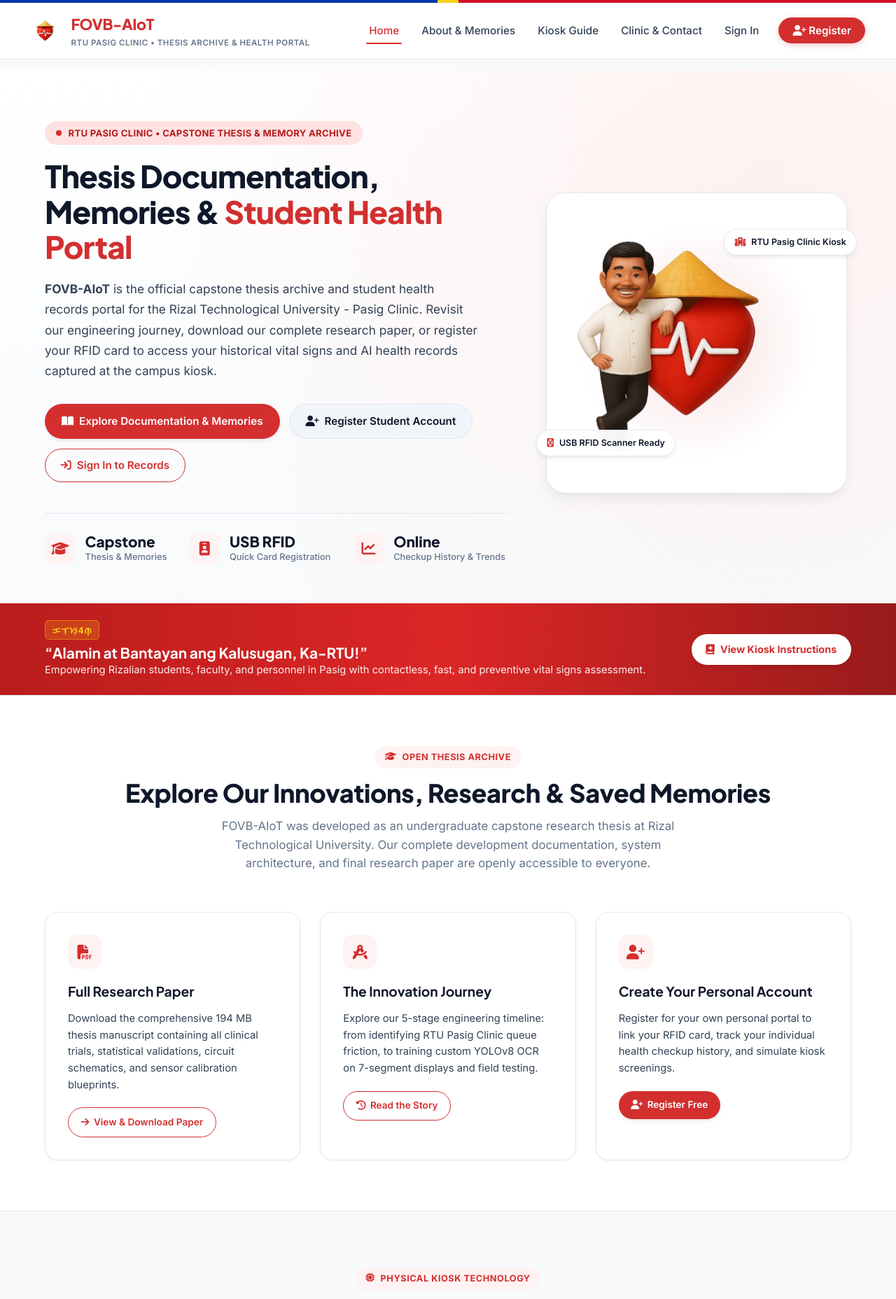
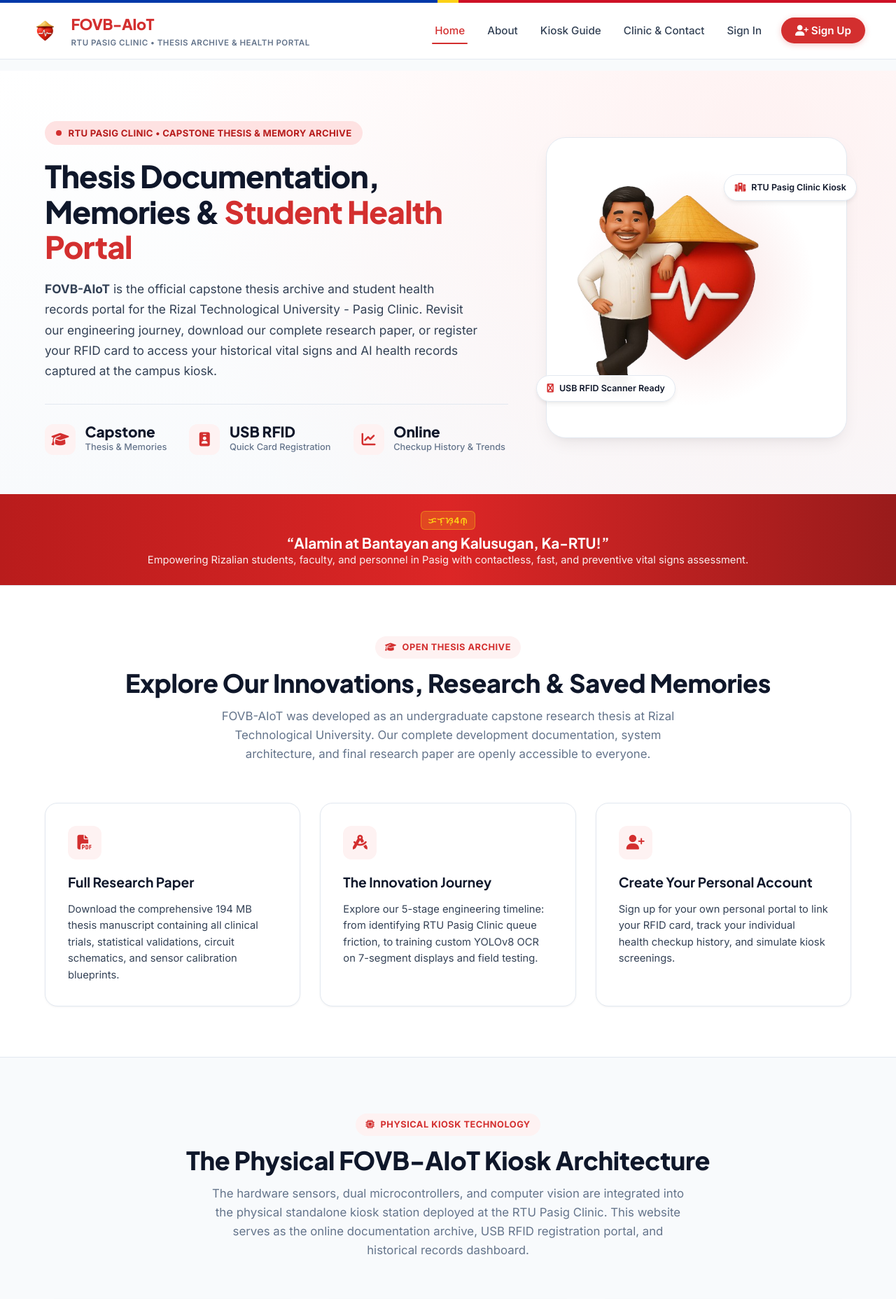
Before and after one commit to sondre01/fovb-aiot, a Flask app: page / in a window 1280 px wide. Shown: the top 1856 px of the page at 70% size. Run offline with Flask 2, Linux system fonts and the light colour scheme; data comes from the database, SQL or seed files in the repository.

Commit message:
refactor(ui): update registration wording to sign up and remove redundant home buttons

```diff
--- a/about.html
+++ b/about.html
@@ -27,12 +27,12 @@
             <button class="menu-toggle" id="menuToggle" aria-label="Toggle menu"><i class="fas fa-bars"></i></button>
             <ul class="nav-links" id="navLinks">
                 <li><a href="index.html">Home</a></li>
-                <li><a href="about.html" class="active">About Thesis</a></li>
+                <li><a href="about.html" class="active">About</a></li>
                 <li><a href="instructions.html">Kiosk Guide</a></li>
                 <li><a href="contact.html">Clinic &amp; Contact</a></li>
                 <span id="navbarAuthArea" style="display: flex; align-items: center; gap: 1rem;">
                     <li><a href="login.html" class="nav-link-login">Sign In</a></li>
-                    <li><a href="register.html" class="btn-nav-cta"><i class="fas fa-user-plus"></i> Register</a></li>
+                    <li><a href="register.html" class="btn-nav-cta"><i class="fas fa-user-plus"></i> Sign Up</a></li>
                 </span>
             </ul>
         </nav>
--- a/app.py
+++ b/app.py
@@ -400,6 +400,8 @@ def contact():
 
 @app.route('/register', methods=['GET', 'POST'])
 @app.route('/register.html', methods=['GET', 'POST'])
+@app.route('/signup', methods=['GET', 'POST'])
+@app.route('/signup.html', methods=['GET', 'POST'])
 def register():
     if request.method == 'POST':
         full_name = request.form.get('full_name', '').strip()
@@ -463,7 +465,7 @@ def register():
         # Automatically log the user in
         session['user_id'] = user_id
         session['user_name'] = full_name
-        flash(f'Mabuhay, {full_name}! Registration successful. Your RFID UID is {rfid_uid}.', 'success')
+        flash(f'Mabuhay, {full_name}! Sign up successful. Your RFID UID is {rfid_uid}.', 'success')
         return redirect(url_for('dashboard'))
 
     return render_template('register.html')
@@ -508,7 +510,7 @@ def demo_login():
         session['user_name'] = user['full_name']
         flash(f'Logged in as Demo Student: {user["full_name"]} (RFID: {user["rfid_uid"]})', 'info')
         return redirect(url_for('dashboard'))
-    flash('Demo user not found. Please register a new account.', 'warning')
+    flash('Demo user not found. Please sign up for a new account.', 'warning')
     return redirect(url_for('register'))
 
 @app.route('/logout')
@@ -622,7 +624,7 @@ def api_check_rfid(rfid_uid):
         return jsonify({
             'status': 'not_found',
             'found': False,
-            'message': f'RFID UID {cleaned_rfid} not registered in FOVB-AIoT system. Please register online.'
+            'message': f'RFID UID {cleaned_rfid} not registered in FOVB-AIoT system. Please sign up online.'
         }), 404
 
 @app.route('/api/kiosk/checkup', methods=['POST'])
@@ -636,7 +638,7 @@ def api_record_checkup():
         conn.close()
         return jsonify({
             'status': 'error',
-            'message': 'Unregistered RFID card. Please register at the FOVB-AIoT web portal.'
+            'message': 'Unregistered RFID card. Please sign up at the FOVB-AIoT web portal.'
         }), 400
 
     user_id = user['id']
--- a/contact.html
+++ b/contact.html
@@ -27,12 +27,12 @@
             <button class="menu-toggle" id="menuToggle" aria-label="Toggle menu"><i class="fas fa-bars"></i></button>
             <ul class="nav-links" id="navLinks">
                 <li><a href="index.html">Home</a></li>
-                <li><a href="about.html">About Thesis</a></li>
+                <li><a href="about.html">About</a></li>
                 <li><a href="instructions.html">Kiosk Guide</a></li>
                 <li><a href="contact.html" class="active">Clinic &amp; Contact</a></li>
                 <span id="navbarAuthArea" style="display: flex; align-items: center; gap: 1rem;">
                     <li><a href="login.html" class="nav-link-login">Sign In</a></li>
-                    <li><a href="register.html" class="btn-nav-cta"><i class="fas fa-user-plus"></i> Register</a></li>
+                    <li><a href="register.html" class="btn-nav-cta"><i class="fas fa-user-plus"></i> Sign Up</a></li>
                 </span>
             </ul>
         </nav>
--- a/instructions.html
+++ b/instructions.html
@@ -27,12 +27,12 @@
             <button class="menu-toggle" id="menuToggle" aria-label="Toggle menu"><i class="fas fa-bars"></i></button>
             <ul class="nav-links" id="navLinks">
                 <li><a href="index.html">Home</a></li>
-                <li><a href="about.html">About Thesis</a></li>
+                <li><a href="about.html">About</a></li>
                 <li><a href="instructions.html" class="active">Kiosk Guide</a></li>
                 <li><a href="contact.html">Clinic &amp; Contact</a></li>
                 <span id="navbarAuthArea" style="display: flex; align-items: center; gap: 1rem;">
                     <li><a href="login.html" class="nav-link-login">Sign In</a></li>
-                    <li><a href="register.html" class="btn-nav-cta"><i class="fas fa-user-plus"></i> Register</a></li>
+                    <li><a href="register.html" class="btn-nav-cta"><i class="fas fa-user-plus"></i> Sign Up</a></li>
                 </span>
             </ul>
         </nav>
@@ -75,7 +75,7 @@
                             </div>
                             <p>Hold your RTU Student ID / Employee RFID card against the labeled <strong>RFID Reader zone (RC522)</strong> on the front console.</p>
                             <ul class="step-checklist">
-                                <li><i class="fas fa-check"></i> If already registered, your name, student number, and previous records will appear on screen.</li>
+                                <li><i class="fas fa-check"></i> If already signed up, your name, student number, and previous records will appear on screen.</li>
                                 <li><i class="fas fa-check"></i> If you haven't linked your RFID card yet, <a href="register.html">sign up online first</a> or input your Student ID.</li>
                             </ul>
                         </div>
--- a/login.html
+++ b/login.html
@@ -27,12 +27,12 @@
             <button class="menu-toggle" id="menuToggle" aria-label="Toggle menu"><i class="fas fa-bars"></i></button>
             <ul class="nav-links" id="navLinks">
                 <li><a href="index.html">Home</a></li>
-                <li><a href="about.html">About Thesis</a></li>
+                <li><a href="about.html">About</a></li>
                 <li><a href="instructions.html">Kiosk Guide</a></li>
                 <li><a href="contact.html">Clinic &amp; Contact</a></li>
                 <span id="navbarAuthArea" style="display: flex; align-items: center; gap: 1rem;">
                     <li><a href="login.html" class="active">Sign In</a></li>
-                    <li><a href="register.html" class="btn-nav-cta"><i class="fas fa-user-plus"></i> Register</a></li>
+                    <li><a href="register.html" class="btn-nav-cta"><i class="fas fa-user-plus"></i> Sign Up</a></li>
                 </span>
             </ul>
         </nav>
@@ -84,7 +84,7 @@
                     </form>
 
                     <div class="auth-footer">
-                        <p>New to RTU Pasig Clinic Kiosk? <a href="register.html">Register online now &rarr;</a></p>
+                        <p>New to RTU Pasig Clinic Kiosk? <a href="register.html">Sign up online now &rarr;</a></p>
                     </div>
                 </div>
             </div>
--- a/static/app.js
+++ b/static/app.js
@@ -268,7 +268,7 @@ function updateNavbar() {
     } else {
         authArea.innerHTML = `
             <li><a href="login.html" class="nav-link-login">Sign In</a></li>
-            <li><a href="register.html" class="btn-nav-cta"><i class="fas fa-user-plus"></i> Register</a></li>
+            <li><a href="register.html" class="btn-nav-cta"><i class="fas fa-user-plus"></i> Sign Up</a></li>
         `;
     }
 }
--- a/static/styles.css
+++ b/static/styles.css
@@ -549,7 +549,8 @@ a:hover {
 .ribbon-flex {
     display: flex;
     align-items: center;
-    justify-content: space-between;
+    justify-content: center;
+    text-align: center;
     gap: 2rem;
 }
 
--- a/templates/base.html
+++ b/templates/base.html
@@ -52,7 +52,7 @@
             <!-- Navigation Links -->
             <ul class="nav-links" id="navLinks">
                 <li><a href="{{ url_for('index') }}" class="{% if request.endpoint == 'index' %}active{% endif %}">Home</a></li>
-                <li><a href="{{ url_for('about') }}" class="{% if request.endpoint == 'about' %}active{% endif %}">About &amp; Memories</a></li>
+                <li><a href="{{ url_for('about') }}" class="{% if request.endpoint == 'about' %}active{% endif %}">About</a></li>
                 <li><a href="{{ url_for('instructions') }}" class="{% if request.endpoint == 'instructions' %}active{% endif %}">Kiosk Guide</a></li>
                 <li><a href="{{ url_for('contact') }}" class="{% if request.endpoint == 'contact' %}active{% endif %}">Clinic &amp; Contact</a></li>
 
@@ -72,7 +72,7 @@
                     </li>
                 {% else %}
                     <li><a href="{{ url_for('login') }}" class="nav-link-login {% if request.endpoint == 'login' %}active{% endif %}">Sign In</a></li>
-                    <li><a href="{{ url_for('register') }}" class="btn-nav-cta"><i class="fas fa-user-plus"></i> Register</a></li>
+                    <li><a href="{{ url_for('register') }}" class="btn-nav-cta"><i class="fas fa-user-plus"></i> Sign Up</a></li>
                 {% endif %}
             </ul>
         </nav>
--- a/templates/index.html
+++ b/templates/index.html
@@ -20,27 +20,6 @@
                 <strong>FOVB-AIoT</strong> is the official capstone thesis archive and student health records portal for the Rizal Technological University - Pasig Clinic.
                 Revisit our engineering journey, download our complete research paper, or register your RFID card to access your historical vital signs and AI health records captured at the campus kiosk.
             </p>
-
-            <div class="hero-actions">
-                {% if current_user %}
-                    <a href="{{ url_for('dashboard') }}" class="btn-primary">
-                        <i class="fas fa-chart-line"></i> Open My Health Dashboard
-                    </a>
-                    <a href="{{ url_for('about') }}" class="btn-outline">
-                        <i class="fas fa-book-open"></i> Thesis Documentation &amp; Memories
-                    </a>
-                {% else %}
-                    <a href="{{ url_for('about') }}" class="btn-primary">
-                        <i class="fas fa-book-open"></i> Explore Documentation &amp; Memories
-                    </a>
-                    <a href="{{ url_for('register') }}" class="btn-secondary">
-                        <i class="fas fa-user-plus"></i> Register Student Account
-                    </a>
-                    <a href="{{ url_for('login') }}" class="btn-outline">
-                        <i class="fas fa-arrow-right-to-bracket"></i> Sign In to Records
-                    </a>
-                {% endif %}
-            </div>
 
             <!-- Quick Live Stats -->
             <div class="hero-stats">
@@ -91,11 +70,6 @@
             <h3>“Alamin at Bantayan ang Kalusugan, Ka-RTU!”</h3>
             <p>Empowering Rizalian students, faculty, and personnel in Pasig with contactless, fast, and preventive vital signs assessment.</p>
         </div>
-        <div class="ribbon-action">
-            <a href="{{ url_for('instructions') }}" class="btn-ribbon">
-                <i class="fas fa-book-medical"></i> View Kiosk Instructions
-            </a>
-        </div>
     </div>
 </section>
 
@@ -115,34 +89,25 @@
             <div class="arch-card">
                 <div class="arch-icon"><i class="fas fa-file-pdf"></i></div>
                 <h3>Full Research Paper</h3>
-                <p style="font-size: 0.92rem; color: var(--text-body); line-height: 1.6; margin-bottom: 1.25rem;">
+                <p style="font-size: 0.92rem; color: var(--text-body); line-height: 1.6; margin-bottom: 0;">
                     Download the comprehensive 194 MB thesis manuscript containing all clinical trials, statistical validations, circuit schematics, and sensor calibration blueprints.
                 </p>
-                <a href="{{ url_for('about') }}" class="btn-outline" style="font-size: 0.85rem; padding: 0.6rem 1.1rem; display: inline-flex; align-items: center; gap: 0.4rem;">
-                    <i class="fas fa-arrow-right"></i> View &amp; Download Paper
-                </a>
             </div>
 
             <div class="arch-card">
                 <div class="arch-icon"><i class="fas fa-compass-drafting"></i></div>
                 <h3>The Innovation Journey</h3>
-                <p style="font-size: 0.92rem; color: var(--text-body); line-height: 1.6; margin-bottom: 1.25rem;">
+                <p style="font-size: 0.92rem; color: var(--text-body); line-height: 1.6; margin-bottom: 0;">
                     Explore our 5-stage engineering timeline: from identifying RTU Pasig Clinic queue friction, to training custom YOLOv8 OCR on 7-segment displays and field testing.
                 </p>
-                <a href="{{ url_for('about') }}" class="btn-outline" style="font-size: 0.85rem; padding: 0.6rem 1.1rem; display: inline-flex; align-items: center; gap: 0.4rem;">
-                    <i class="fas fa-history"></i> Read the Story
-                </a>
             </div>
 
             <div class="arch-card">
                 <div class="arch-icon"><i class="fas fa-user-plus"></i></div>
                 <h3>Create Your Personal Account</h3>
-                <p style="font-size: 0.92rem; color: var(--text-body); line-height: 1.6; margin-bottom: 1.25rem;">
-                    Register for your own personal portal to link your RFID card, track your individual health checkup history, and simulate kiosk screenings.
+                <p style="font-size: 0.92rem; color: var(--text-body); line-height: 1.6; margin-bottom: 0;">
+                    Sign up for your own personal portal to link your RFID card, track your individual health checkup history, and simulate kiosk screenings.
                 </p>
-                <a href="{{ url_for('register') }}" class="btn-primary" style="font-size: 0.85rem; padding: 0.6rem 1.1rem; display: inline-flex; align-items: center; gap: 0.4rem;">
-                    <i class="fas fa-user-plus"></i> Register Free
-                </a>
             </div>
         </div>
     </div>
@@ -287,8 +252,8 @@
             <div class="step-card">
                 <div class="step-number">1</div>
                 <div class="step-icon"><i class="fas fa-id-badge"></i></div>
-                <h3>1. Register with USB RFID</h3>
-                <p>Register online through this portal using your laptop and USB RFID scanner (or manual entry). Your profile is securely linked to your RTU ID.</p>
+                <h3>1. Sign Up with USB RFID</h3>
+                <p>Sign up online through this portal using your laptop and USB RFID scanner (or manual entry). Your profile is securely linked to your RTU ID.</p>
             </div>
 
             <!-- Step 2 -->
@@ -378,22 +343,4 @@
         </div>
     </div>
 </section>
-
-<!-- Call to Action Banner -->
-<section class="cta-banner">
-    <div class="container cta-container">
-        <div class="cta-text">
-            <h2>Ready to monitor your health at RTU Pasig Clinic?</h2>
-            <p>Sign up now to register your RFID card, skip checkup queues, and track your health risk prediction online.</p>
-        </div>
-        <div class="cta-buttons">
-            <a href="{{ url_for('register') }}" class="btn-cta-white">
-                <i class="fas fa-user-plus"></i> Create Free Account
-            </a>
-            <a href="{{ url_for('login') }}" class="btn-cta-trans">
-                <i class="fas fa-sign-in-alt"></i> Sign In to Portal
-            </a>
-        </div>
-    </div>
-</section>
 {% endblock %}
--- a/templates/instructions.html
+++ b/templates/instructions.html
@@ -46,7 +46,7 @@
                         <strong>RFID Reader zone (RC522)</strong> on the front console.
                     </p>
                     <ul class="step-checklist">
-                        <li><i class="fas fa-check"></i> If already registered, your name, student number, and previous records will appear on screen.</li>
+                        <li><i class="fas fa-check"></i> If already signed up, your name, student number, and previous records will appear on screen.</li>
                         <li><i class="fas fa-check"></i> If you haven't linked your RFID card yet, <a href="{{ url_for('register') }}">sign up online first</a> or input your Student ID.</li>
                     </ul>
                 </div>
--- a/templates/login.html
+++ b/templates/login.html
@@ -48,7 +48,7 @@
             </form>
 
             <div class="auth-footer">
-                <p>New to RTU Pasig Clinic Kiosk? <a href="{{ url_for('register') }}">Register online now &rarr;</a></p>
+                <p>New to RTU Pasig Clinic Kiosk? <a href="{{ url_for('register') }}">Sign up online now &rarr;</a></p>
             </div>
         </div>
     </div>
--- a/templates/register.html
+++ b/templates/register.html
@@ -1,6 +1,6 @@
 {% extends "base.html" %}
 
-{% block title %}Online Registration &amp; RFID Linking | FOVB-AIoT{% endblock %}
+{% block title %}Online Sign Up &amp; RFID Linking | FOVB-AIoT{% endblock %}
 
 {% block content %}
 <section class="auth-section">
@@ -11,7 +11,7 @@
                     <img src="{{ url_for('static', filename='pictures/logo.png') }}" alt="FOVB-AIoT Logo">
                 </div>
                 <h2>Create Your Health Account</h2>
-                <p>Register online to link your RTU Student/Employee ID &amp; RFID card for fast kiosk screening.</p>
+                <p>Sign up online to link your RTU Student/Employee ID &amp; RFID card for fast kiosk screening.</p>
             </div>
 
             <!-- Demo helper bar -->
@@ -115,7 +115,7 @@
                 </div>
 
                 <button type="submit" class="btn-primary btn-submit-full mt-3">
-                    <i class="fas fa-user-plus"></i> Complete Online Registration
+                    <i class="fas fa-user-plus"></i> Complete Online Sign Up
                 </button>
             </form>
 
```
Also changed, not shown: index.html (+8 -52 lines), register.html (+6 -6 lines), tests/test_app.py (+14 -0 lines), README.md.
